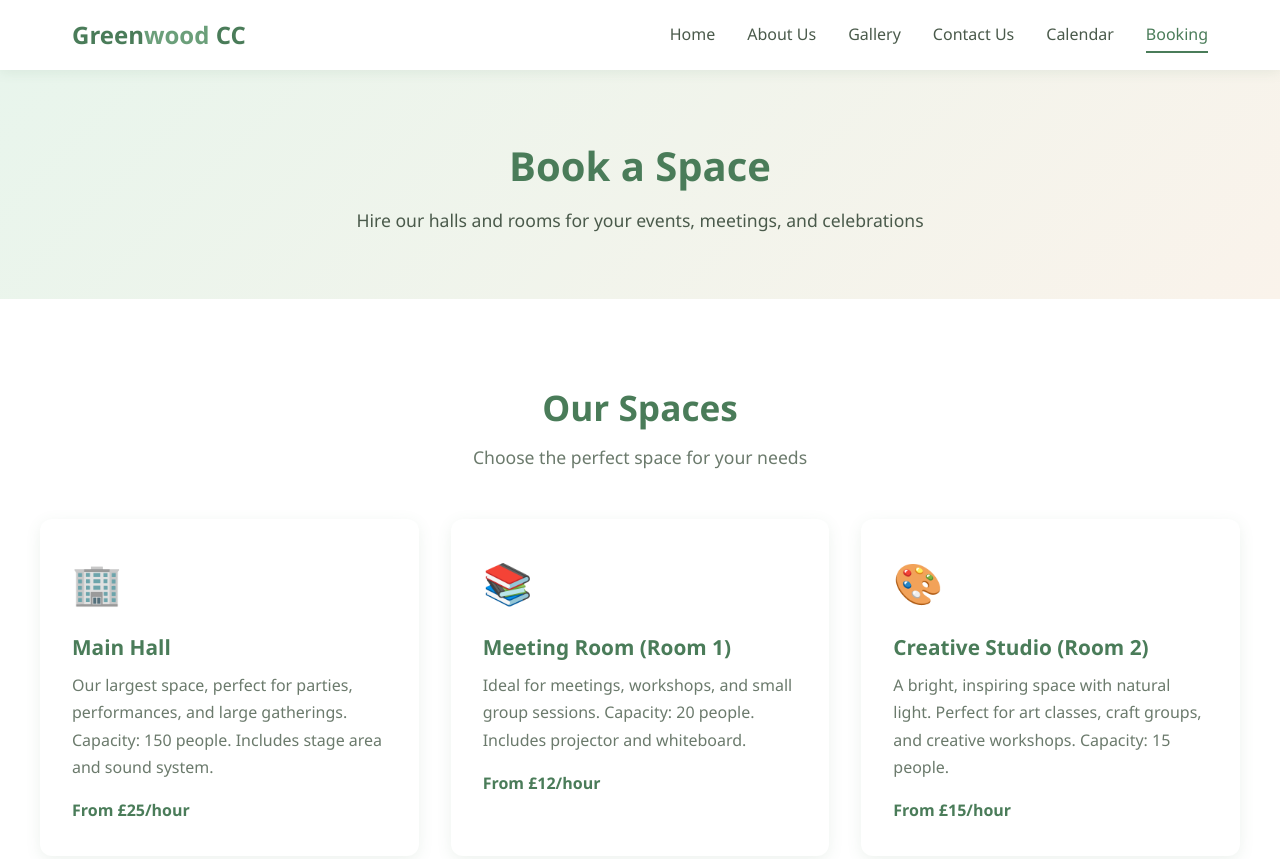
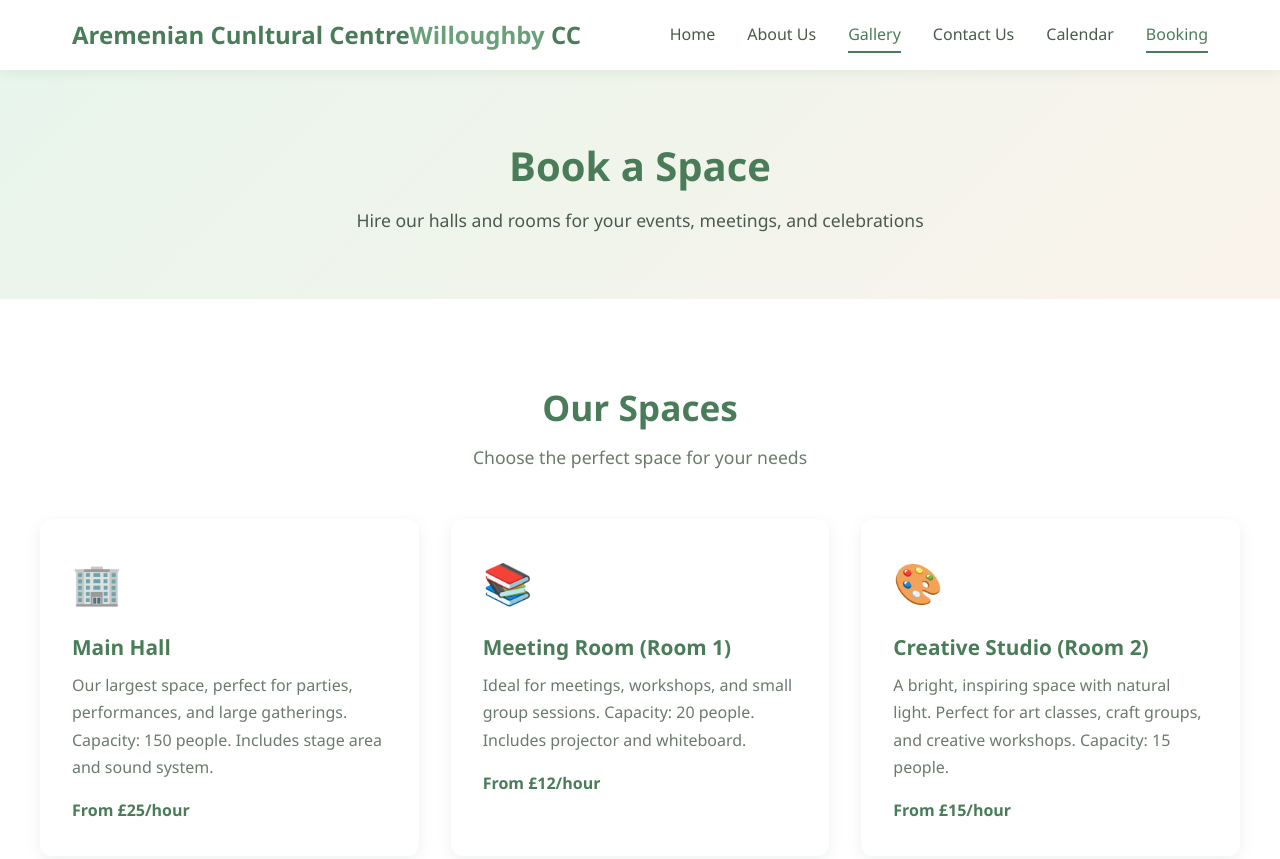
Before and after one commit to norairsevag/community-centre, a plain HTML site: page booking.html in a window 1280 px wide. Shown: the top 859 px of the page. Drawn offline with Linux system fonts and the light colour scheme.

Commit message:
Update booking.html

```diff
--- a/booking.html
+++ b/booking.html
@@ -3,21 +3,21 @@
 <head>
   <meta charset="UTF-8">
   <meta name="viewport" content="width=device-width, initial-scale=1.0">
-  <title>Booking - Greenwood Community Centre</title>
+  <title>Booking - ACCW</title>
   <link rel="stylesheet" href="css/styles.css">
 </head>
 <body>
   <!-- Navigation -->
   <nav class="navbar">
     <div class="nav-container">
-      <a href="index.html" class="nav-logo">Green<span>wood</span> CC</a>
+      <a href="index.html" class="nav-logo">Aremenian Cunltural Centre<span>Willoughby</span> CC</a>
       <ul class="nav-links">
         <li><a href="index.html">Home</a></li>
         <li><a href="about.html">About Us</a></li>
-        <li><a href="gallery.html">Gallery</a></li>
+        <li><a href="gallery.html" class="active">Gallery</a></li>
         <li><a href="contact.html">Contact Us</a></li>
         <li><a href="calendar.html">Calendar</a></li>
-        <li><a href="booking.html" class="active">Booking</a></li>
+        <li><a href="booking.html">Booking</a></li>
       </ul>
       <div class="nav-toggle">
         <span></span>
```
